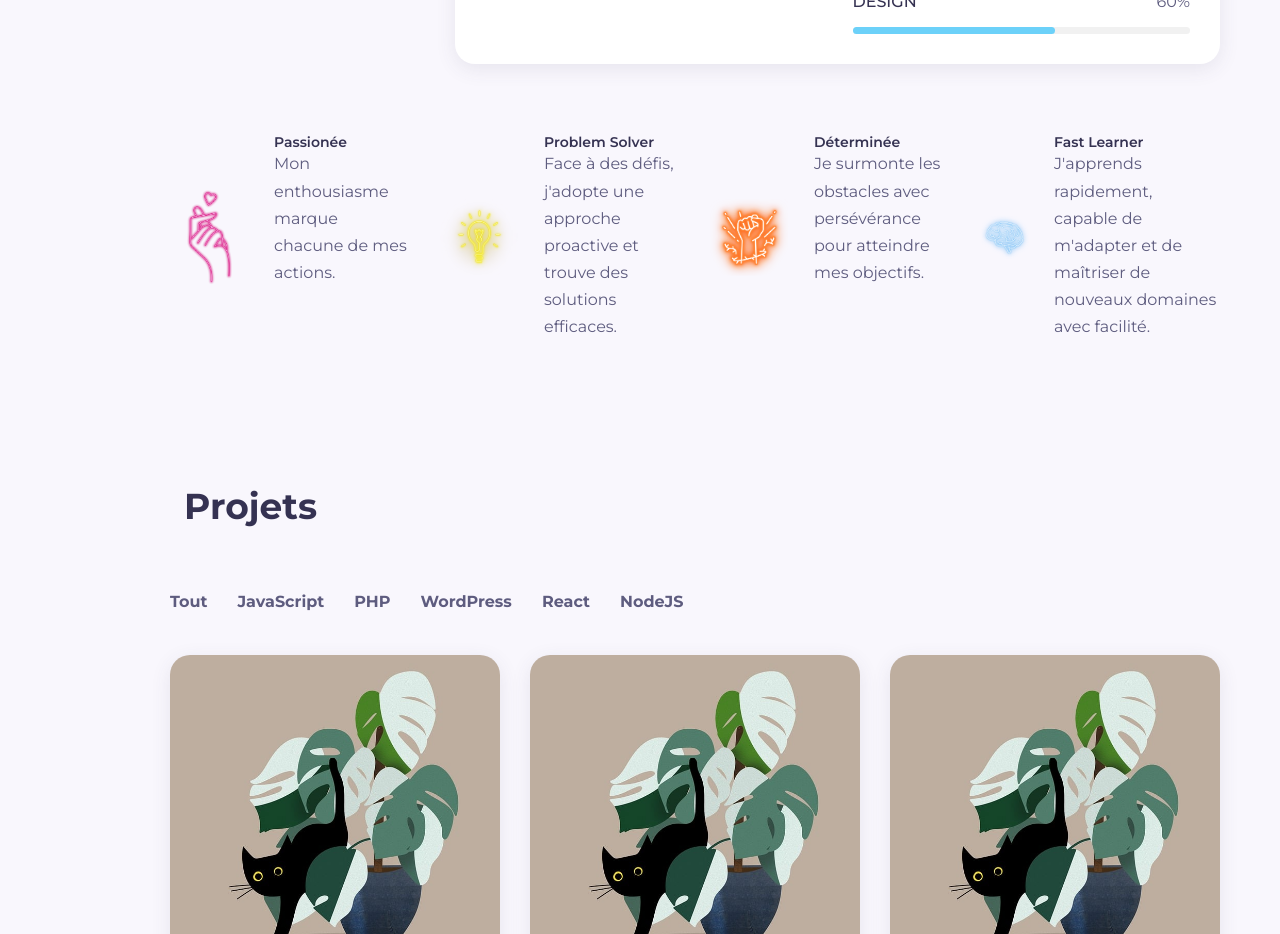
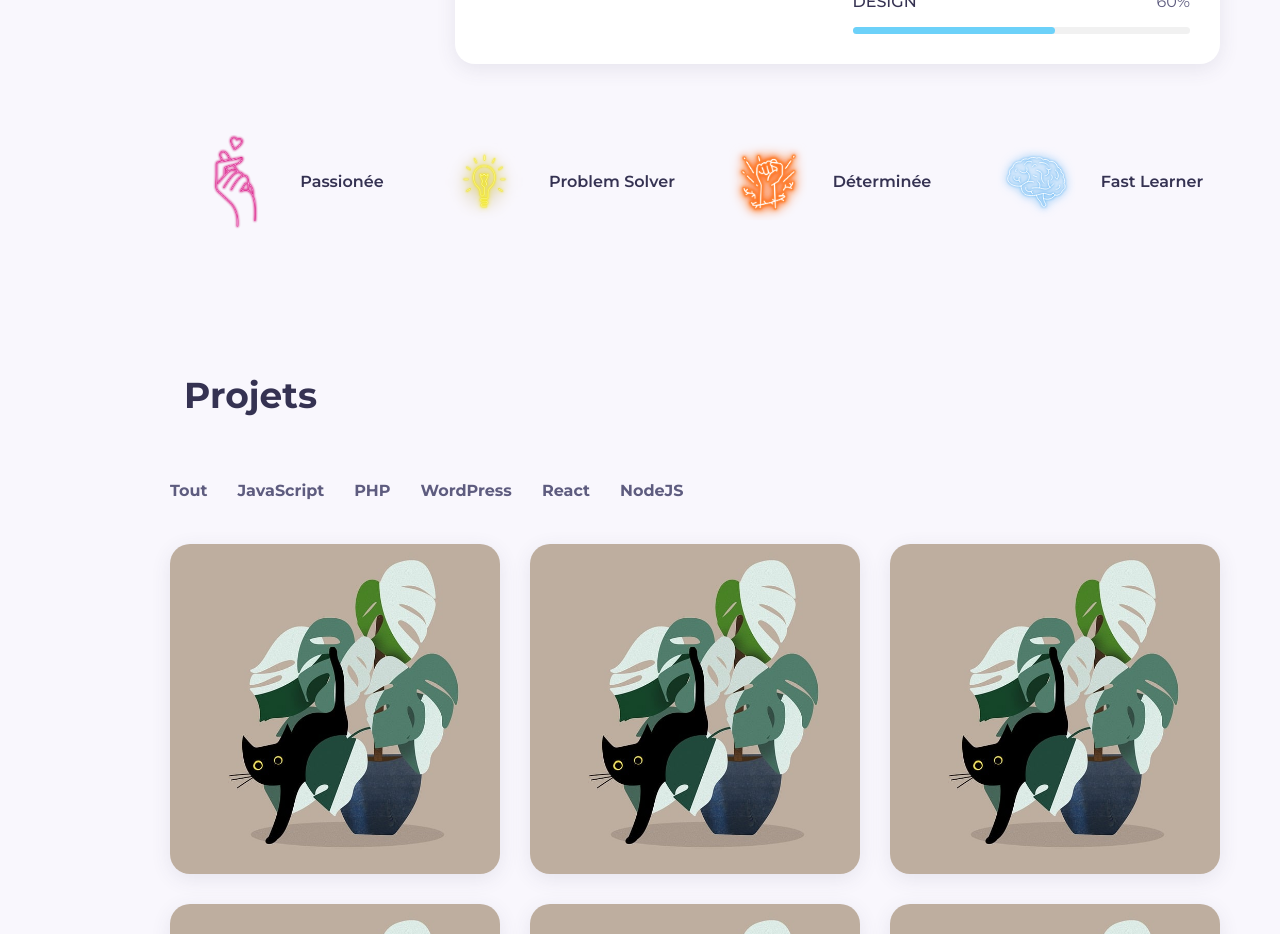
Before and after one commit to YousLa/Portfolio, a React (Create React App) app: page / in a window 1280 px wide. Shown: the part 1240-2174 px from the top of the page. Built offline with nearby package versions, Linux system fonts and the light colour scheme; a web font is replaced by a local one.

Commit message:
About | image size

```diff
--- a/src/components/about/AboutBox.jsx
+++ b/src/components/about/AboutBox.jsx
@@ -15,7 +15,7 @@ function AboutBox() {
                 <img src={Passioned} className="about_icon" alt="Passionnée" />
                 <div>
                     <h3 className="about_title">Passionée</h3>
-                    <span className="about_subtitle">Mon enthousiasme marque chacune de mes actions.</span>
+                    {/* <span className="about_subtitle">Mon enthousiasme marque chacune de mes actions.</span> */}
                 </div>
             </div>
 
@@ -23,7 +23,7 @@ function AboutBox() {
                 <img src={ProblemSolver} className="about_icon" alt="Problem Solver" />
                 <div>
                     <h3 className="about_title">Problem Solver</h3>
-                    <span className="about_subtitle">Face à des défis, j'adopte une approche proactive et trouve des solutions efficaces.</span>
+                    {/* <span className="about_subtitle">Face à des défis, j'adopte une approche proactive et trouve des solutions efficaces.</span> */}
                 </div>
             </div>
 
@@ -32,7 +32,7 @@ function AboutBox() {
 
                 <div>
                     <h3 className="about_title">Déterminée</h3>
-                    <span className="about_subtitle">Je surmonte les obstacles avec persévérance pour atteindre mes objectifs.</span>
+                    {/* <span className="about_subtitle">Je surmonte les obstacles avec persévérance pour atteindre mes objectifs.</span> */}
                 </div>
             </div>
 
@@ -40,7 +40,7 @@ function AboutBox() {
                 <img src={FastLearner} className="about_icon" alt="Fast Learner" />
                 <div>
                     <h3 className="about_title">Fast Learner</h3>
-                    <span className="about_subtitle">J'apprends rapidement, capable de m'adapter et de maîtriser de nouveaux domaines avec facilité.</span>
+                    {/* <span className="about_subtitle">J'apprends rapidement, capable de m'adapter et de maîtriser de nouveaux domaines avec facilité.</span> */}
                 </div>
             </div>
 
--- a/src/components/about/about.css
+++ b/src/components/about/about.css
@@ -92,16 +92,22 @@
 
 .about_box {
     display: flex;
+    justify-content: center;
+    align-items: center;
     column-gap: 1.5rem;
 }
 
 .about_icon {
-    width: 5rem;
+    min-width: 5rem;
     /* box-shadow: 0px 0px 25px 40px rgba(0, 0, 0, 0.1); */
 }
 
 .about_title {
-    font-size: 0.875rem;
+    font-size: var(--normal-font-size);
+}
+
+.about_subtitle {
+    font-size: var(--smaller-font-size);
 }
 
 @media screen and (max-width: 1024px) {
```
